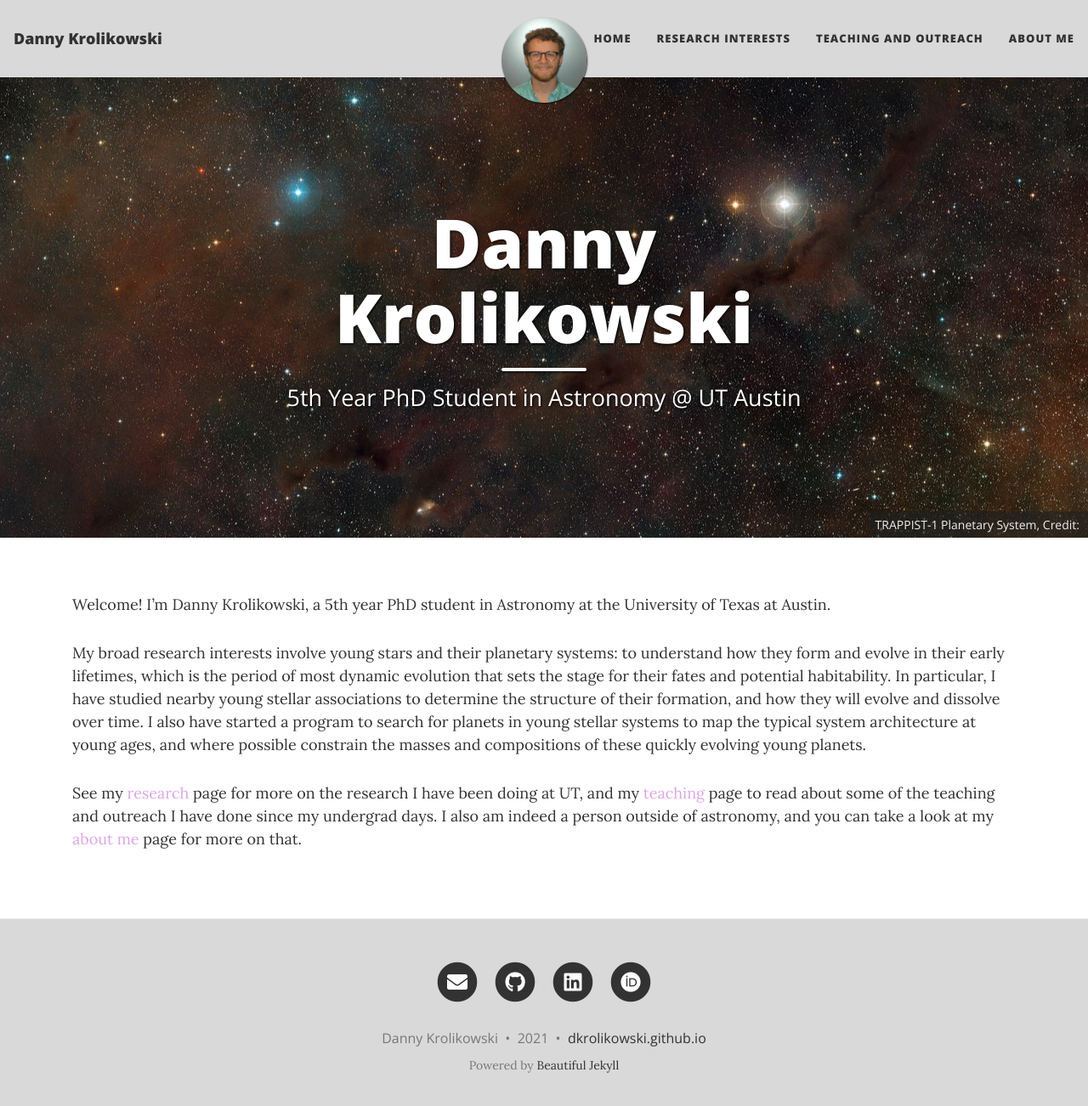
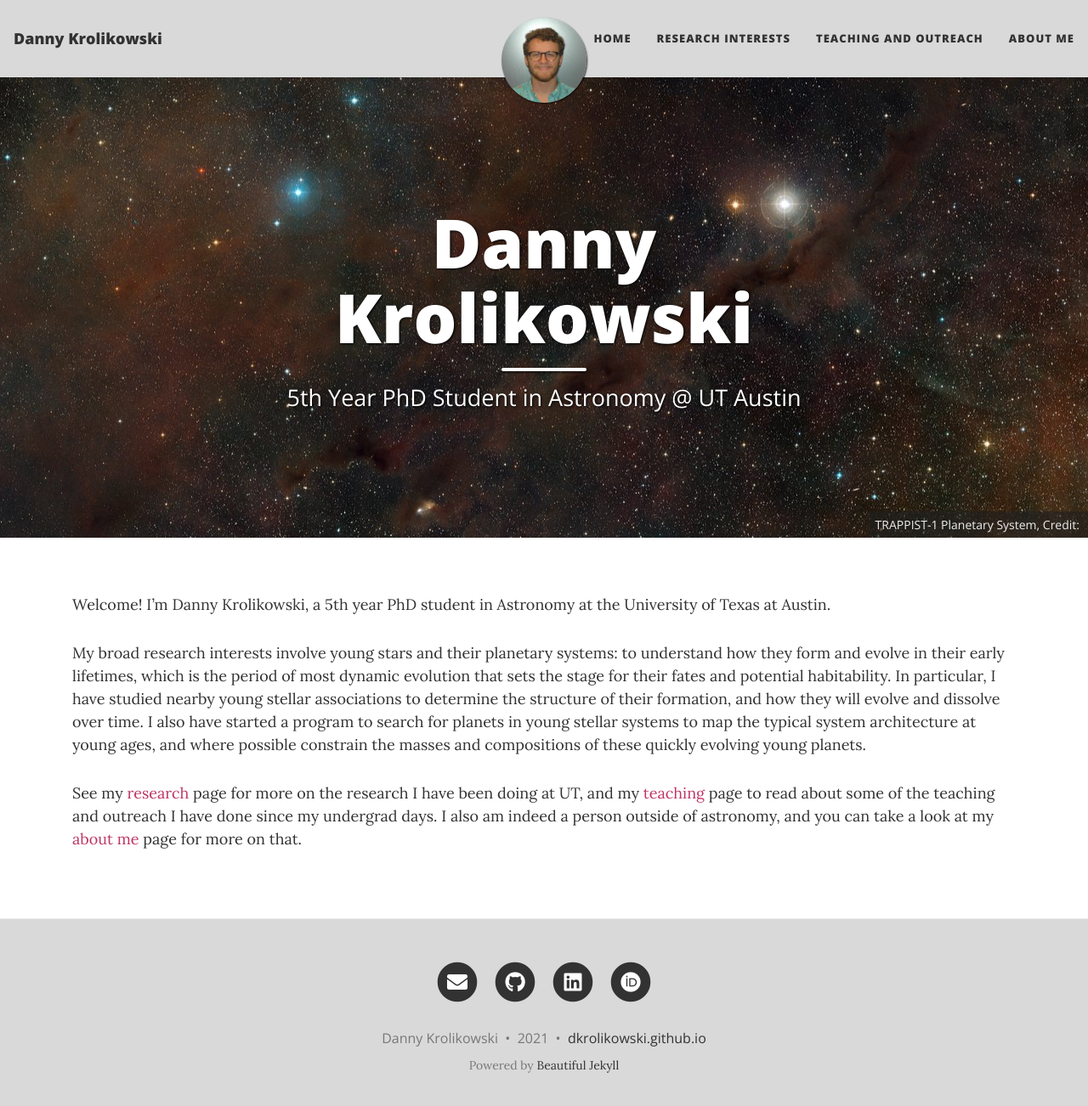
Before and after one commit to dkrolikowski/dkrolikowski.github.io, a Jekyll site: the page built from index.md, in a window 1280 px wide and 1315 px high. Shown: the top 1302 px of the window at 85% size. Built offline with Jekyll 4.4.1, drawn with Linux system fonts in a browser that asks for light colours; nearby versions of some CDN libraries.

```diff
--- a/_config.yml
+++ b/_config.yml
@@ -123,8 +123,8 @@ navbar-text-col: "#323232"
 navbar-border-col: "#DDDDDD"
 page-col: "#FFFFFF"
 text-col: "#323232"
-link-col: "#DFA5E5"
-hover-col: "#BF3465"
+link-col: "#BF3465"
+hover-col: "#DFA5E5"
 footer-col: "#D9D9D9"
 footer-text-col: "#777777"
 footer-link-col: "#323232"
```
